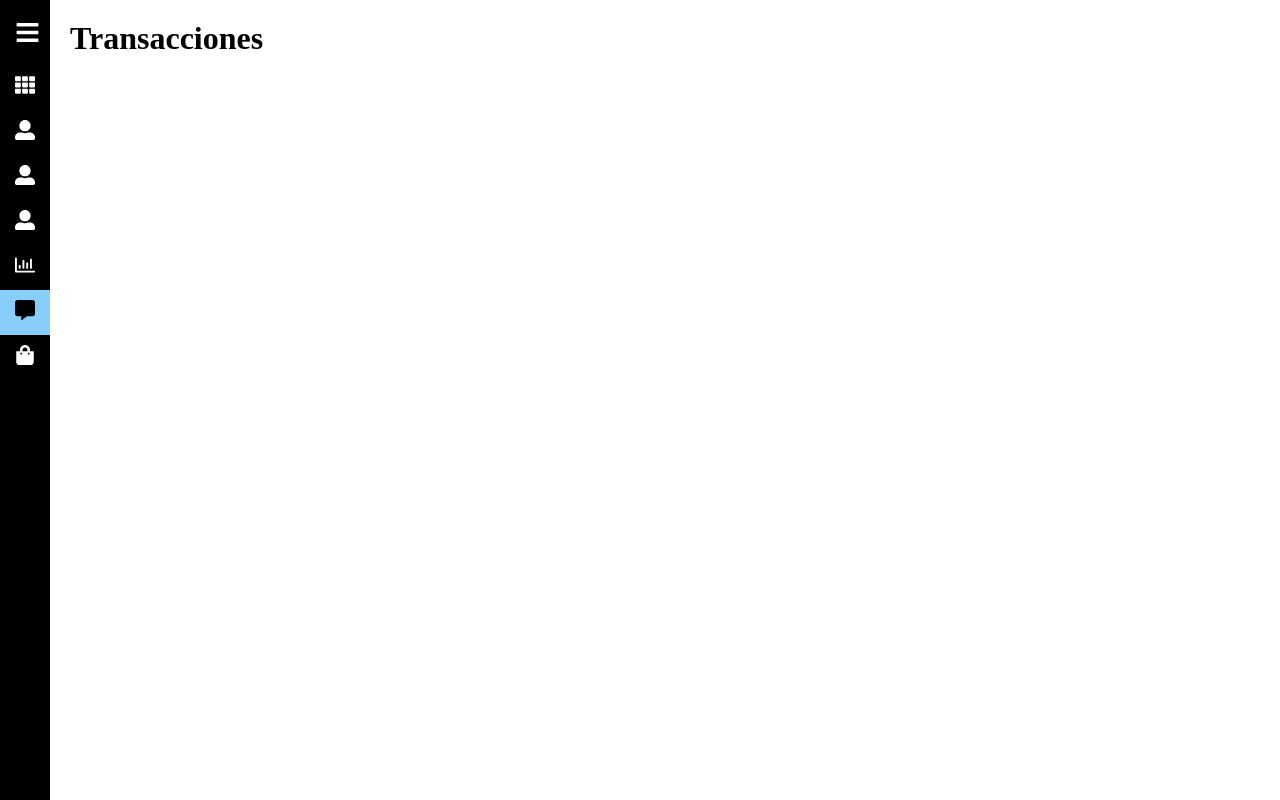
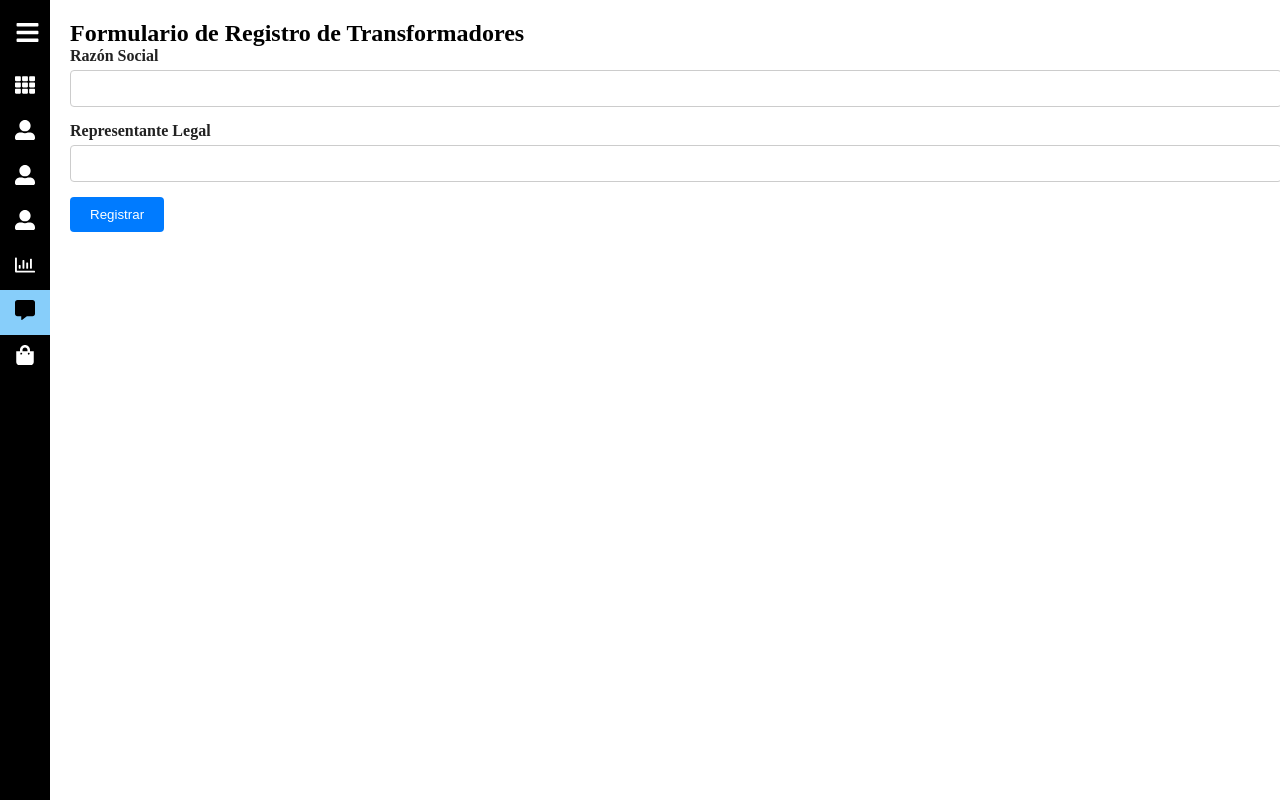
Before and after one commit to julian-castanoj/PI2, a React (Create React App) app: page /transacciones in a window 1280 px wide. Built offline with nearby package versions, Linux system fonts and the light colour scheme.

Commit message:
Conectando con la api

```diff
--- a/package.json
+++ b/package.json
@@ -3,7 +3,9 @@
   "version": "0.1.0",
   "private": true,
   "dependencies": {
+    "axios": "^1.5.1",
     "cra-template": "1.1.3",
+    "fetch": "^1.1.0",
     "react": "^18.0.0",
     "react-dom": "^18.0.0",
     "react-icons": "^4.3.1",
--- a/src/pages/RegistrarGestores.jsx
+++ b/src/pages/RegistrarGestores.jsx
@@ -14,9 +14,9 @@ const RegistrarGestores = () => {
     municipio: '',
     correo: '',
     toneladasRecolectadas: '',
-    puntosRecoleccion: 0,
-    mecanismosRecoleccion: 0,
-    materialesRecolectados: 0,
+    puntosRecoleccion: '',
+    mecanismosRecoleccion: '',
+    materialesRecolectados: ''
   });
 
   const [registros, setRegistros] = useState([]);
@@ -30,25 +30,31 @@ const RegistrarGestores = () => {
     });
   };
 
-  const handleSubmit = (e) => {
+  const handleSubmit = async (e) => {
     e.preventDefault();
-    const nuevoRegistro = { ...formData, id: Date.now() };
-    setRegistros([...registros, nuevoRegistro]);
-    setFormData({
-      nombre: '',
-      capacidad: 0,
-      nit: 0,
-      telefono: 0,
-      direccion: '',
-      estado: true,
-      categoriaMunicipio: '',
-      municipio: '',
-      correo: '',
-      toneladasRecolectadas: '',
-      puntosRecoleccion: 0,
-      mecanismosRecoleccion: 0,
-      materialesRecolectados: 0,
-    });
+
+
+    // Construye la solicitud POST
+    const requestOptions = {
+      method: 'POST',
+      headers: { 'Content-Type': 'application/json' },
+      body: JSON.stringify(formData),
+    };
+
+    try {
+      console.log(formData);
+      const response = await fetch('http://localhost:3000/gestor/registrar', requestOptions);
+
+      if (response.ok) {
+
+        console.log('Registro exitoso');
+      } else {
+        // La solicitud falló
+        console.error('Error al registrar');
+      }
+    } catch (error) {
+      console.error('Error al realizar la solicitud:', error);
+    }
   };
 
   const handleCancelar = () => {
@@ -211,7 +217,7 @@ const RegistrarGestores = () => {
         <div className="form-group">
           <label>Puntos de Recolección</label>
           <input
-            type="number"
+            type="text"
             name="puntosRecoleccion"
             value={formData.puntosRecoleccion}
             onChange={handleChange}
@@ -220,7 +226,7 @@ const RegistrarGestores = () => {
         <div className="form-group">
           <label>Mecanismos de Recolección</label>
           <input
-            type="number"
+            type="text"
             name="mecanismosRecoleccion"
             value={formData.mecanismosRecoleccion}
             onChange={handleChange}
@@ -229,7 +235,7 @@ const RegistrarGestores = () => {
         <div className="form-group">
           <label>Materiales Recolectados</label>
           <input
-            type="number"
+            type="text"
             name="materialesRecolectados"
             value={formData.materialesRecolectados}
             onChange={handleChange}
--- a/src/pages/Transacciones.jsx
+++ b/src/pages/Transacciones.jsx
@@ -1,11 +1,59 @@
-import React from 'react';
+import React, { useState } from 'react';
+import '../styles/registrarMiembros.css';
+import axios from 'axios';
 
-const Transacciones = () => {
-    return (
-        <div>
-            <h1>Transacciones</h1>
+const RegistrarTransformadores = () => {
+  const [formData, setFormData] = useState({
+    razonSocial: '',
+    representanteLegal: ''
+  });
+
+  const handleGuardar = async () => {
+    // Aquí puedes enviar los datos a tu servidor mediante una solicitud POST usando Axios.
+    try {
+      const response = await axios.post('/guardar-transformador', formData);
+      // Maneja la respuesta del servidor aquí, por ejemplo, muestra un mensaje de éxito.
+      console.log('Transformador registrado:', response.data);
+    } catch (error) {
+      // Maneja los errores, por ejemplo, muestra un mensaje de error.
+      console.error('Error al registrar el transformador:', error);
+    }
+  };
+
+  const handleChange = (e) => {
+    setFormData({ ...formData, [e.target.name]: e.target.value });
+  };
+
+  return (
+    <div className="registrar-transformadores-page">
+      <h2>Formulario de Registro de Transformadores</h2>
+      <form onSubmit={handleGuardar}>
+        <div className="form-group">
+          <label>Razón Social</label>
+          <input
+            type="text"
+            name="razonSocial"
+            value={formData.razonSocial}
+            onChange={handleChange}
+          />
         </div>
-    );
+        <div className="form-group">
+          <label>Representante Legal</label>
+          <input
+            type="text"
+            name="representanteLegal"
+            value={formData.representanteLegal}
+            onChange={handleChange}
+          />
+        </div>
+        {/* ... Añade el resto de los campos aquí */}
+        <div className="form-group">
+          <button type="submit" className="submit-button">Registrar</button>
+        </div>
+      </form>
+      {/* Aquí puedes mostrar los registros existentes */}
+    </div>
+  );
 };
 
-export default Transacciones;
+export default RegistrarTransformadores;
```
Also changed, not shown: 1 other file (tests, documents, lock files or other folders).
